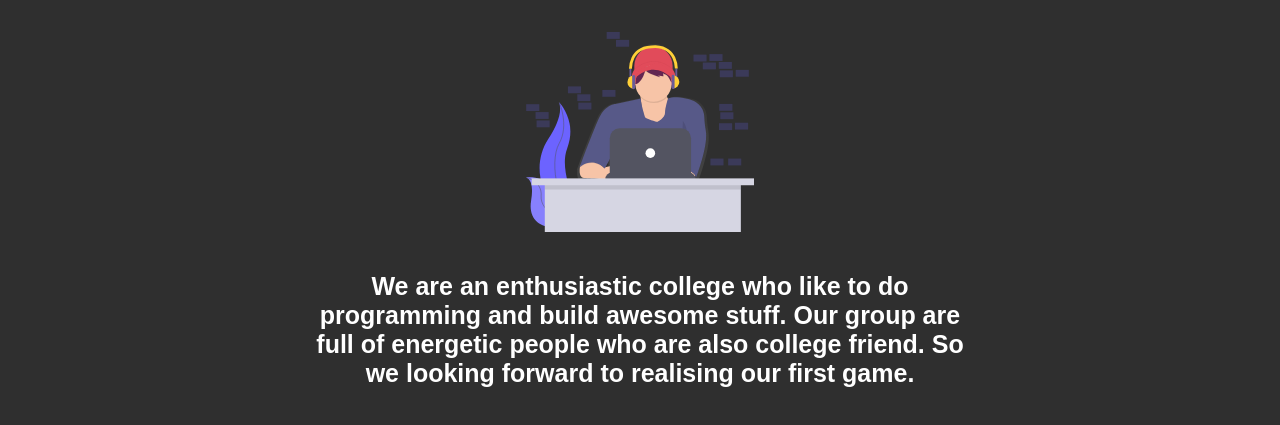
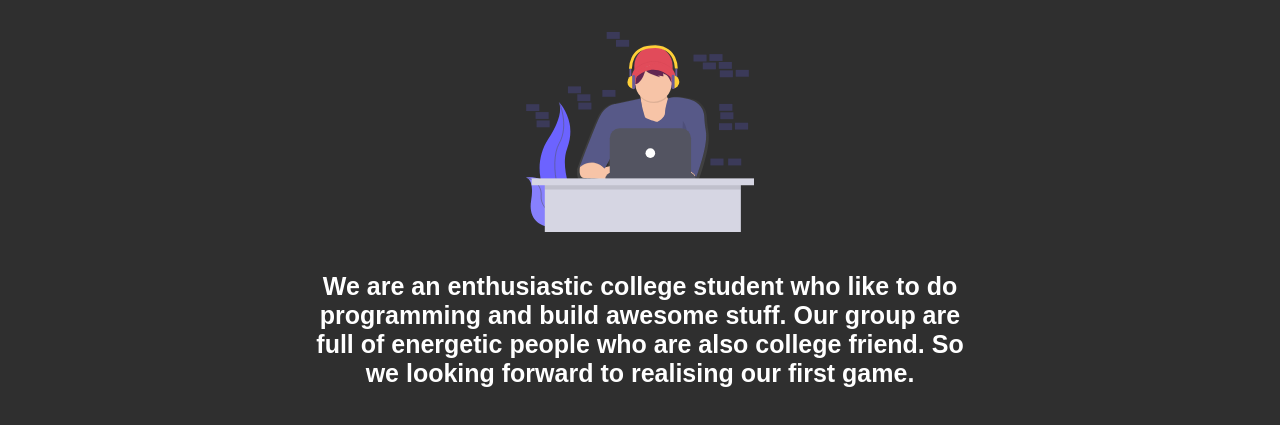
Before and after one commit to pinological/pinological-Studio, a plain HTML site: page about.html in a window 1280 px wide. Shown: the part 132-557 px from the top of the page. Drawn offline with Linux system fonts and the light colour scheme.

Commit message:
grammer update

```diff
--- a/about.html
+++ b/about.html
@@ -22,7 +22,7 @@
 <body><div class="about">
     <img src="resource/undraw_coding_6mjf.svg" alt="ok" class="center" height="200px">
     <p class="imp">
-        We are an enthusiastic college who like to do programming and build awesome stuff. Our group are full of energetic people who are also college friend. So we looking forward to realising our first game.
+        We are an enthusiastic college student who like to do programming and build awesome stuff. Our group are full of energetic people who are also college friend. So we looking forward to realising our first game.
     </p>
 </div>
     <p class="simptext">
```
